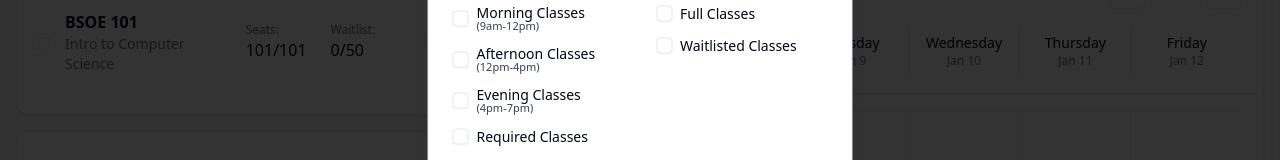
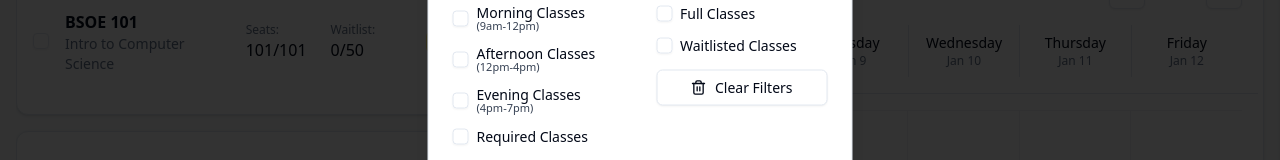
Before and after one commit to enibalo/ScheduleBuilder, a Next.js app: page /schedule in a window 1280 px wide. Both pictures are taken after a click on the button "Filters". Shown: the part 332-492 px from the top of the page. Built offline with nearby package versions, Linux system fonts and the light colour scheme.

Commit message:
reset filters button

```diff
--- a/src/app/components/filter-dialog.jsx
+++ b/src/app/components/filter-dialog.jsx
@@ -4,6 +4,8 @@ import { Dialog, DialogContent, DialogHeader, DialogTitle, DialogFooter } from "
 import { Button } from "@/components/ui/button"
 import { Checkbox } from "@/components/ui/checkbox"
 import { Label } from "@/components/ui/label"
+import { Trash2 } from "lucide-react";
+
 
 export function FilterDialog({ open, onOpenChange, filters, onFiltersChange, onSave }) {
   const handleCheckboxChange = (filterKey) => {
@@ -11,6 +13,13 @@ export function FilterDialog({ open, onOpenChange, filters, onFiltersChange, onS
       ...filters,
       [filterKey]: !filters[filterKey],
     })
+  }
+
+  const handleClearFilters = () => {
+    const resetFilters = Object.fromEntries(
+      Object.entries(filters).map(([key]) => [key, false])
+    );
+    onFiltersChange(resetFilters)
   }
 
   return (
@@ -106,6 +115,12 @@ export function FilterDialog({ open, onOpenChange, filters, onFiltersChange, onS
                 />
                 <Label htmlFor="waitlisted-classes">Waitlisted Classes</Label>
               </div>
+              <div className="flex items-center space-x-2">
+              <Button variant="outline" className="w-full" onClick={() => handleClearFilters()}>
+              <Trash2 className="w-4 h-4" />
+                Clear Filters
+              </Button>
+              </div>
             </div>
           </div>
         </div>
```
